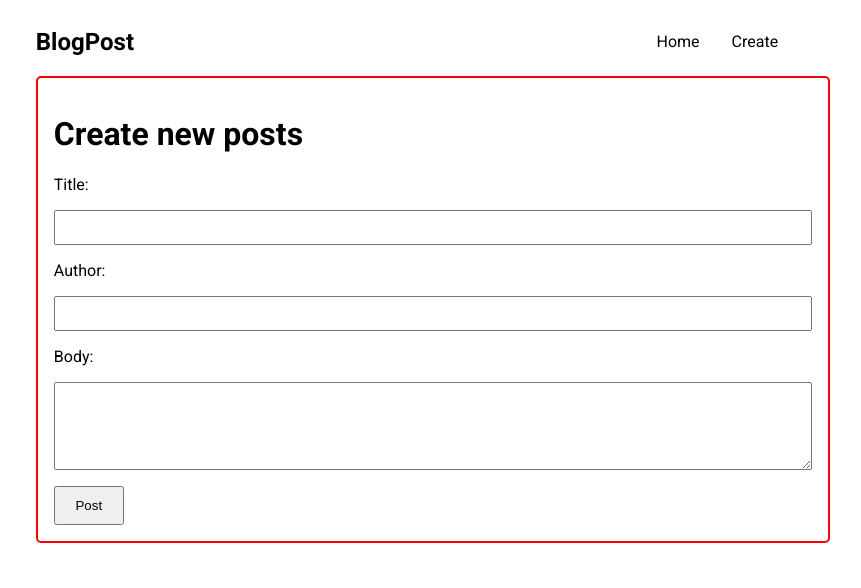
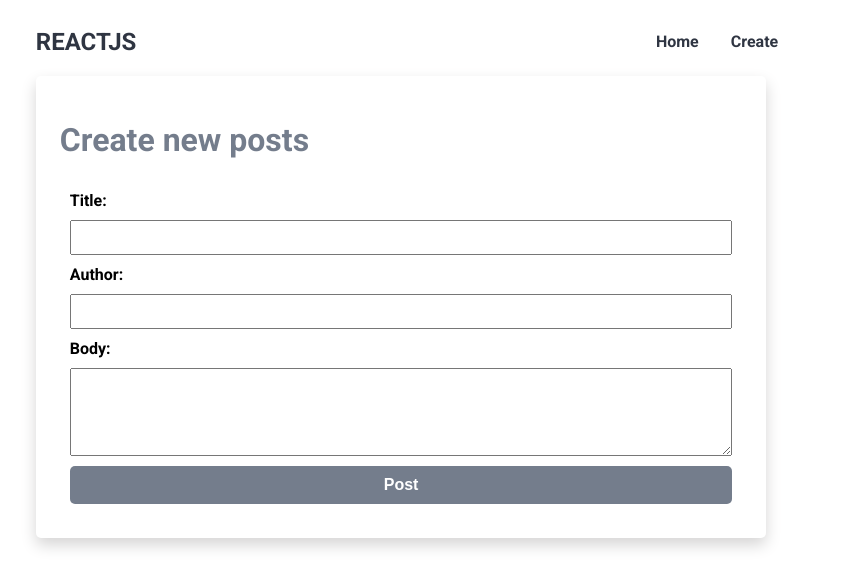
Before and after one commit to RySacdalan/React-Simple-Blog, a React (Create React App) app: page /create in a window 1280 px wide. Shown: the top 588 px of the page, without its empty margins (225-1086 px from the left). Built offline with nearby package versions, Linux system fonts and the light colour scheme.

Commit message:
Fix styling components

```diff
--- a/src/App.css
+++ b/src/App.css
@@ -4,26 +4,55 @@
   width: 60%;
   font-family: "Roboto", sans-serif;
 }
+/* Homepage */
+.homepage_container > h1 {
+  text-align: center;
+  font-size: 2.2rem;
+  color: #747d8c;
+}
+
+/*blog form style*/
 .blog-form-container {
-  width: 100%;
-  border: 2px solid red;
-  padding: 1rem;
+  width: 90%;
+  border: none;
+  padding: 1.5rem;
   border-radius: 5px;
+  box-shadow: 0px 7px 15px #d6d5d5;
+}
+.blog-form-container > h1 {
+  color: #747d8c;
 }
 .blog-post-form {
   display: flex;
   flex-direction: column;
+  padding: 10px;
+}
+.blog-post-form label {
+  font-weight: bold;
 }
 .blog-post-form input,
 textarea {
   padding: 8px;
-  margin: 1rem 0;
+  margin: 10px 0;
 }
 .blog-post-form textarea {
+  font-family: inherit;
   height: 70px;
+  max-height: 80px;
+  max-width: 100%;
 }
 .blog-post-form button {
-  padding: 10px;
-  width: 70px;
+  font-size: 1rem;
+  font-weight: bold;
+  background: #747d8c;
+  color: #fff;
+  border-radius: 5px;
+  margin: 0 auto;
+  padding: 10px 0;
+  width: 100%;
+  border: none;
   cursor: pointer;
 }
+.blog-post-form button:hover {
+  background: #2ed573;
+}
--- /dev/null
+++ b/src/Components/BlogDetails.css
@@ -0,0 +1,18 @@
+article > p,
+h1,
+h3 {
+  color: #2f3542;
+}
+article button {
+  color: #fff;
+  background: #747d8c;
+  border: none;
+  width: 70px;
+  padding: 5px;
+  border-radius: 2px;
+  cursor: pointer;
+  font-weight: bold;
+}
+article > button:hover {
+  background: #ff4757;
+}
--- a/src/Components/BlogDetails.js
+++ b/src/Components/BlogDetails.js
@@ -1,5 +1,6 @@
 import { useHistory, useParams } from "react-router";
 import useFetch from "../useFetch";
+import "./BlogDetails.css";
 
 const BlogDetails = () => {
   const history = useHistory();
@@ -33,7 +34,7 @@ const BlogDetails = () => {
       {blogs && (
         <article>
           <h1>{blogs.title}</h1>
-          <h3>Author: {blogs.author}</h3>
+          <h3>Written by: {blogs.author}</h3>
           <p>{blogs.body}</p>
           <button onClick={deleteHandler}>Delete</button>
         </article>
--- a/src/Components/BlogList.css
+++ b/src/Components/BlogList.css
@@ -3,8 +3,28 @@
   margin: auto;
 }
 .blog-list-content {
-  border: 2px solid #000;
-  padding: 0 1rem;
+  border: 1px solid #d6d5d5;
+  padding: 1rem 1.5rem;
   margin: 1rem 0;
   border-radius: 5px;
 }
+.blog-list-content h1,
+h3 {
+  color: #2f3542;
+}
+.blog-list-content button {
+  color: #fff;
+  background: #747d8c;
+  border: none;
+  width: 70px;
+  padding: 5px;
+  border-radius: 2px;
+  cursor: pointer;
+  font-weight: bold;
+}
+.blog-list-content button:hover {
+  background: #2ed573;
+}
+.blog-list-content:hover {
+  box-shadow: 1px 3px 15px #d6d5d5;
+}
--- a/src/Components/BlogList.js
+++ b/src/Components/BlogList.js
@@ -6,10 +6,12 @@ const BlogList = ({ blogs }) => {
     <div className="blog-list-container">
       {blogs.map((blog) => (
         <div className="blog-list-content" key={blog.id}>
-          <h2>Title: {blog.title}</h2>
+          <h1>{blog.title}</h1>
           <h3>Author: {blog.author}</h3>
           <p>
-            <Link to={`blog/${blog.id}`}>Read</Link>
+            <Link to={`blog/${blog.id}`}>
+              <button>Read</button>
+            </Link>
           </p>
         </div>
       ))}
--- a/src/Components/Navbar.css
+++ b/src/Components/Navbar.css
@@ -2,6 +2,7 @@
   display: flex;
   justify-content: space-between;
   width: 100%;
+  font-weight: bold;
 }
 .navbar__main_list {
   display: flex;
@@ -16,7 +17,12 @@
   list-style: none;
   margin: 0 1rem;
 }
-.navbar__main a {
+.navbar__main a,
+h2 {
   text-decoration: none;
-  color: black;
+  color: #2f3542;
 }
+.navbar__main a:hover {
+  color: #747d8c;
+  border-bottom: 3px solid #747d8c;
+}
--- a/src/Components/Navbar.js
+++ b/src/Components/Navbar.js
@@ -3,7 +3,7 @@ import "./Navbar.css";
 const Navbar = () => {
   return (
     <nav className="navbar__main">
-      <h2>BlogPost</h2>
+      <h2>REACTJS</h2>
       <ul className="navbar__main_list">
         <li>
           <Link to="/">Home</Link>
--- a/src/Homepage.js
+++ b/src/Homepage.js
@@ -9,7 +9,7 @@ const Homepage = () => {
   } = useFetch("http://localhost:8000/Blogs");
 
   return (
-    <>
+    <div className="homepage_container">
       <h1>Homepage</h1>
 
       {BlogList && <BlogList blogs={blogs} />}
@@ -24,7 +24,7 @@ const Homepage = () => {
           <h2>{errorExist}</h2>
         </div>
       )}
-    </>
+    </div>
   );
 };
 
```
Also changed, not shown: Data/db.json (+18 -6 lines).
